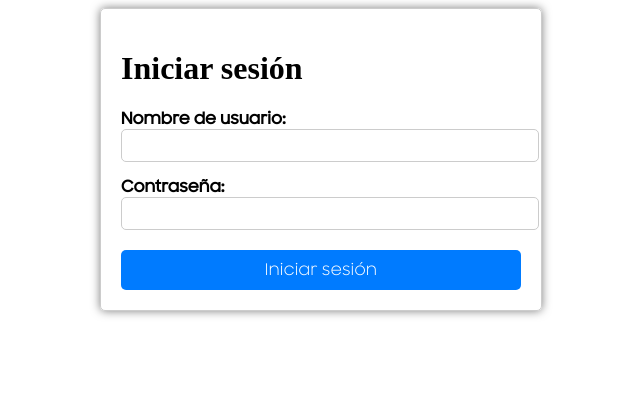
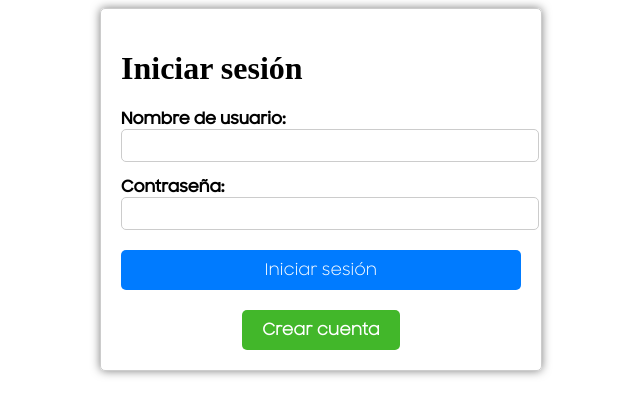
Before and after one commit to MaquinaTech/maquinatech-frontend, a Next.js app: page / in a window 1280 px wide. Shown: the top 416 px of the page, without its empty margins (319-959 px from the left). Built offline with nearby package versions, Linux system fonts and the light colour scheme.

Commit message:
add create account

```diff
--- a/pages/auth/Login.js
+++ b/pages/auth/Login.js
@@ -1,4 +1,5 @@
 import React from 'react';
+import Link from 'next/link';
 import { useRouter } from 'next/router';
 import { useDispatch, useSelector } from 'react-redux';
 import { Formik, Form, Field, ErrorMessage } from 'formik';
@@ -50,8 +51,17 @@ const Login = () => {
               />
             <ErrorMessage name="password" component="div" className={styles.container__error} />
           </div>
+
+
           {loginError && <div className={styles.container__error}>{loginError}</div>}
           <button type="submit" className={styles.container__button}>Iniciar sesión</button>
+
+          <div className={styles.container__field__register}>
+            <Link href="/auth/register" className={styles.container__link}>
+                Crear cuenta
+            </Link>
+          </div>
+
         </Form>
       </Formik>
     </div>
```
